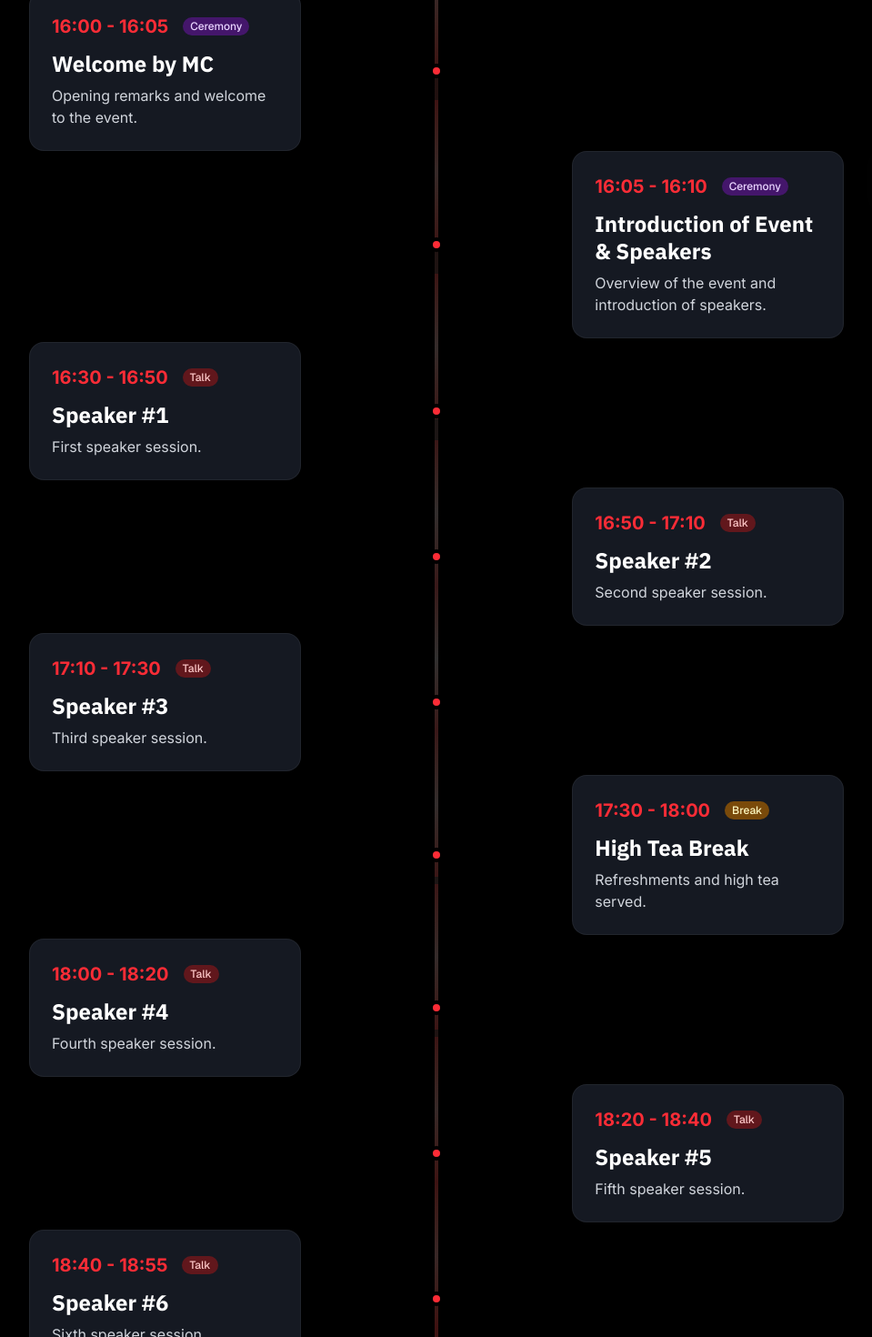
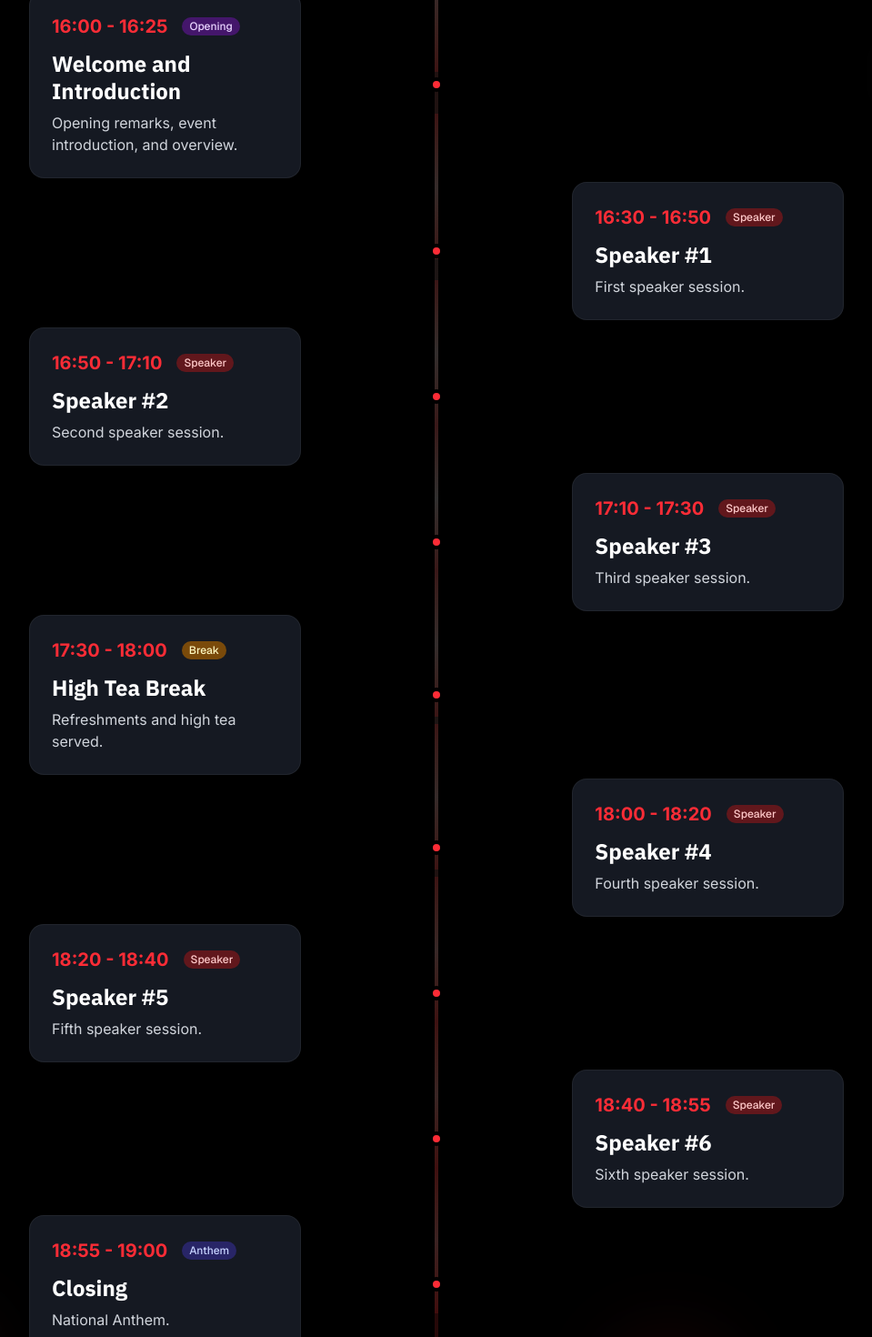
Before and after one commit to tedxchirec/tedx-website, a Next.js app: page /schedule in a window 1280 px wide. Shown: the part 760-2230 px from the top of the page at 91% size, without its empty margins (160-1119 px from the left). Built offline with nearby package versions, Linux system fonts and the light colour scheme.

Commit message:
Update ScheduleSection.tsx

```diff
--- a/src/components/ui/ScheduleSection.tsx
+++ b/src/components/ui/ScheduleSection.tsx
@@ -1,13 +1,15 @@
 "use client";
 
 import React from "react";
+
 
 interface ScheduleItem {
   time: string;
   title: string;
   subtitle?: string;
   description: string;
-  type: "talk" | "info" | "break" | "ceremony" | "registration" | string;
+  type: "registration" | "info" | "opening" | "speaker" | "break" | "closing" | "anthem";
+  speaker?: string;
 }
 
 const schedule: ScheduleItem[] = [
@@ -24,34 +26,31 @@ const schedule: ScheduleItem[] = [
     type: "info",
   },
   {
-    time: "16:00 - 16:05",
-    title: "Welcome by MC",
-    description: "Opening remarks and welcome to the event.",
-    type: "ceremony",
-  },
-  {
-    time: "16:05 - 16:10",
-    title: "Introduction of Event & Speakers",
-    description: "Overview of the event and introduction of speakers.",
-    type: "ceremony",
+    time: "16:00 - 16:25",
+    title: "Welcome and Introduction",
+    description: "Opening remarks, event introduction, and overview.",
+    type: "opening",
   },
   {
     time: "16:30 - 16:50",
     title: "Speaker #1",
     description: "First speaker session.",
-    type: "talk",
+    type: "speaker",
+    speaker: "Ms Shanta Sinha",
   },
   {
     time: "16:50 - 17:10",
     title: "Speaker #2",
     description: "Second speaker session.",
-    type: "talk",
+    type: "speaker",
+    speaker: "Thrinay Reddy",
   },
   {
     time: "17:10 - 17:30",
     title: "Speaker #3",
     description: "Third speaker session.",
-    type: "talk",
+    type: "speaker",
+    speaker: "Mr Sai Prasad Viswanathan",
   },
   {
     time: "17:30 - 18:00",
@@ -63,42 +62,39 @@ const schedule: ScheduleItem[] = [
     time: "18:00 - 18:20",
     title: "Speaker #4",
     description: "Fourth speaker session.",
-    type: "talk",
+    type: "speaker",
+    speaker: "Sai Akhilesh Palakodeti",
   },
   {
     time: "18:20 - 18:40",
     title: "Speaker #5",
     description: "Fifth speaker session.",
-    type: "talk",
+    type: "speaker",
+    speaker: "Rikith Jamalpuri",
   },
   {
     time: "18:40 - 18:55",
     title: "Speaker #6",
     description: "Sixth speaker session.",
-    type: "talk",
-  },
-
-  {
-    time: "18:55-19:00",
-    title: "Comms Speech",
-    description: "Communications speech.",
-    type: "closing",
+    type: "speaker",
+    speaker: "Manya Agarwal",
   },
   {
-    time: "19:00 - 19:05",
-    title: "Vote of Thanks",
-    description: "Closing remarks and acknowledgements.",
-    type: "closing",
+    time: "18:55 - 19:00",
+    title: "Closing",
+    description: "National Anthem.",
+    type: "anthem",
   },
-]
+];
 
 const typeColors: Record<string, string> = {
   registration: "bg-blue-900/70 text-blue-200",
   info: "bg-gray-800/70 text-gray-200",
-  ceremony: "bg-purple-900/70 text-purple-200",
-  talk: "bg-red-900/70 text-red-200",
+  opening: "bg-purple-900/70 text-purple-200",
+  speaker: "bg-red-900/70 text-red-200",
   break: "bg-yellow-700/70 text-yellow-100",
   closing: "bg-green-900/70 text-green-200",
+  anthem: "bg-indigo-900/70 text-indigo-200",
 };
 
 import AnimatedSection from "./AnimatedSection";
```
